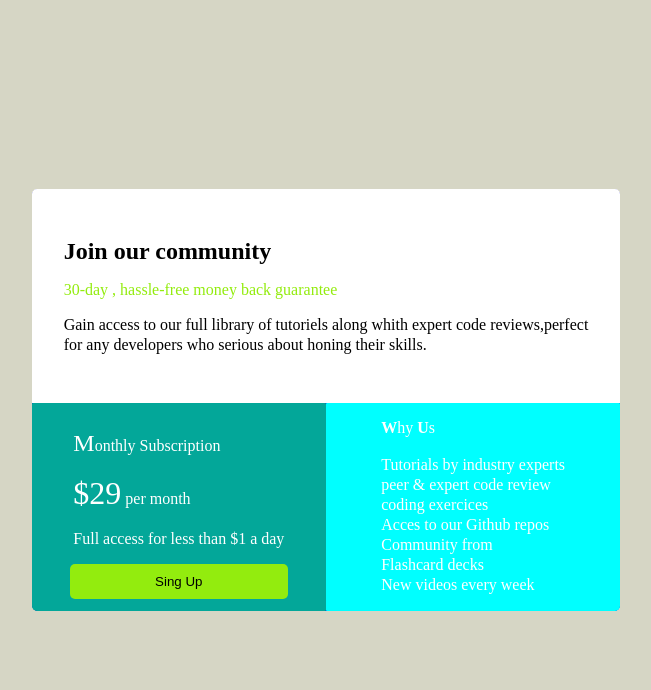
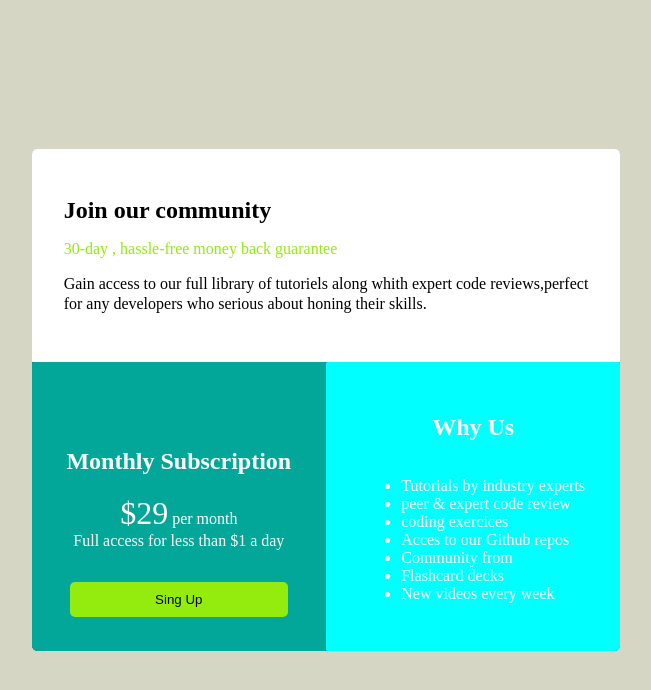
Before and after one commit to abdallami/Tp_html-css, a plain HTML site: page index.html in a window 1280 px wide. Shown: the whole page, without its empty margins (314-965 px from the left). Drawn offline with Linux system fonts and the light colour scheme.

Commit message:
correction index.hlm

```diff
--- a/index.html
+++ b/index.html
@@ -4,7 +4,7 @@
     <meta charset="UTF-8">
     <meta name="viewport" content="width=device-width, initial-scale=1.0">
     <!-- Document n'est pas le titre de la page n'oublie pas de toujours mettre le nom de la page(single price grid) -->
-    <title>Document</title>
+    <title>single price grid</title>
     <link rel="stylesheet" href="style.css">
 </head>
 <!-- ton body n'est pas bien struturé tu n'as pas respecté l'indentation(tabulation) 1tab= 4espace(dans le norme) -->
@@ -24,25 +24,37 @@
                 <p class="contenu1P">
                     <!-- tu devrais juste mettre M en majuscle au lieu de créer une class pour M et lui donner taille et de style, pas un mot dans une phrase ou même paragraphe on devrait pas avoir un mot qui plus de taille que les autre ou un style appart c'est qui est permis c'est gras(font-weight),barré,souligné,indexé... -->
                     <!-- normalement c'est h2 comme tu as commencé par h1 au lieu de span -->
-                <span class="m">m</span>onthly Subscription <br> <br>
+                     <!-- <span class="m">m</span>onthly Subscription <br> <br>-->
+                      <h2>Monthly Subscription </h2>
                     <!-- pourquoi utiliser trop de br il ya déjà des balise de type bloque tu devrais les appliquer et dans css tu augmant la distance entre les deux -->
-                <span class="sp">$29</span> per month <br><br>
-                Full access for less than $1 a day</p>
+                   <span> <span class="sp">$29</span> per month </span>
+                    Full access for less than $1 a day
+                </p>
                     <!-- la taille du boutton n'est pas fixe il faut bien regarder la vidéo et il prendre en compte les petits détails -->
                 <button class="btcontenu1">Sing Up</button>
             </div>
             <div class="contenu2">
                 <p class="contenu2-P">
                     <!-- enfaite les w et s sont pas en gras, la balise que tu devrais utiliser c'est h2. Les lettre majuscle sont plus gras que les minuscle c'est pour cela que tu vois comme s'ils sont en gras -->
-               <span><strong>W</strong>hy <strong>U</strong>s</span> <br> <br>
+                <!-- W</strong>hy <strong>U</strong>s</span> <br> <br>-->
+                 <h2>Why Us</h2>
                 <!-- si tu regarder ici c'est la liste(pourquoi nous et pas d'autre), c'est nos aventages, tu devrais utiliser une liste et tu enlève les points et tu augmente la distance entre les ligne -->
-                <span class="text">Tutorials by industry experts <br>
+                 <!--    <span class="text">Tutorials by industry experts <br>
                     peer & expert code  review <br>
                     coding exercices <br>
                     Acces  to our Github repos <br>
                     Community from <br>
                     Flashcard decks <br>
-                New videos every week </span>
+                    New videos every week </span>-->
+                    <ul>
+                        <li>Tutorials by industry experts </li>
+                        <li>peer & expert code  review</li>
+                        <li>coding exercices</li>
+                        <li>Acces  to our Github repos</li>
+                        <li>Community from</li>
+                        <li>Flashcard decks</li>
+                        <li>New videos every week</li>
+                    </ul>
                 </p>
             </div>
         </div>
--- a/style.css
+++ b/style.css
@@ -87,6 +87,7 @@ body{
 .paragraphe1{
     line-height: 20px;
 }
+
 @media screen and (max-width: 588px) {
     .contenus {
         display: block;
```
Lines whose indentation alone changed are shown as unchanged.
